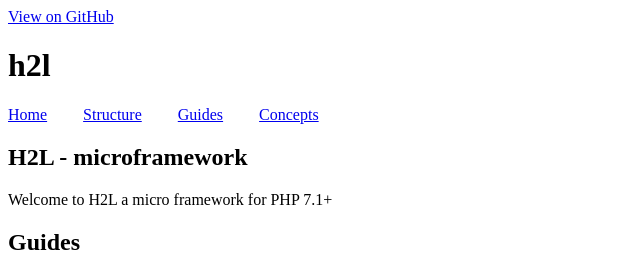
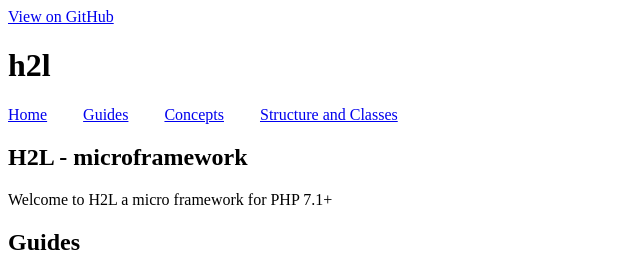
Before and after one commit to alkemann/h2l, a Jekyll site: the page built from docs/index.md, in a window 1280 px wide. Shown: the top 276 px of the page, without its empty margins (0-640 px from the left). Built offline with Jekyll 4.4.1, drawn with Linux system fonts in a browser that asks for light colours; our own code applies the rules of GitHub Pages for plain Markdown files; the repository's description, which GitHub fills in, is left out.

Commit message:
Adjustments on doc site

```diff
--- a/docs/_data/navigation.yml
+++ b/docs/_data/navigation.yml
@@ -1,8 +1,8 @@
 - link: /h2l/
   name: Home
-- link: /h2l/structure.html
-  name: Structure
 - link: /h2l/guides
   name: Guides
 - link: /h2l/concepts
   name: Concepts
+- link: /h2l/structure.html
+  name: Structure and Classes
--- a/docs/assets/css/style.css
+++ b/docs/assets/css/style.css
@@ -12,6 +12,6 @@ nav span {
     padding-right: 2rem;
 }
 
-#main_content_wrap section.inner {
+#main_content {
 	max-width: 800px !important;
 }
```
Also changed, not shown: 1 other file.
